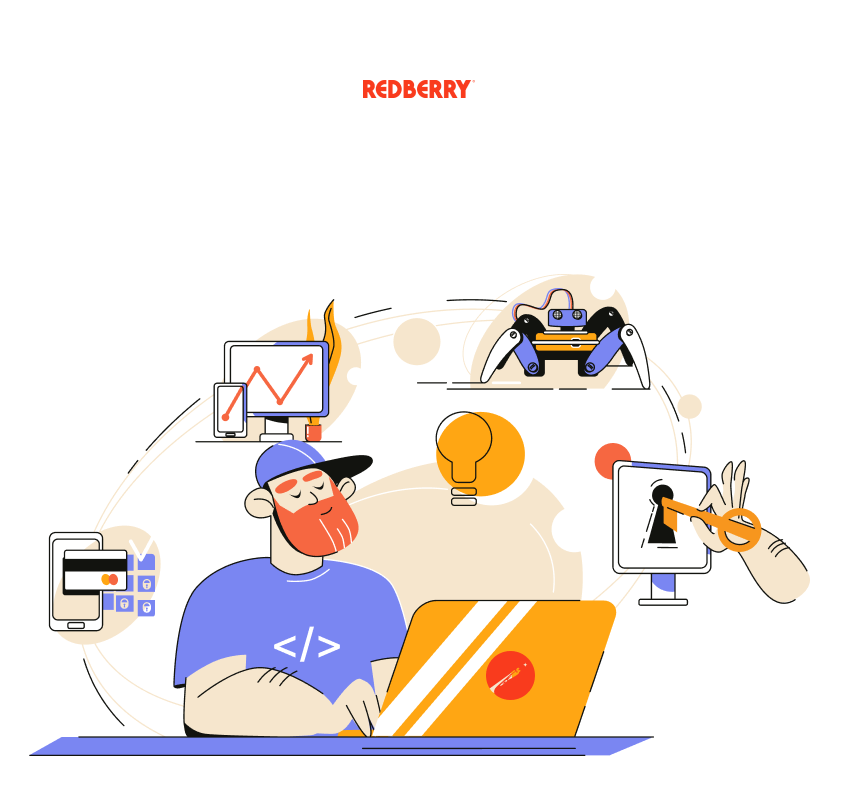
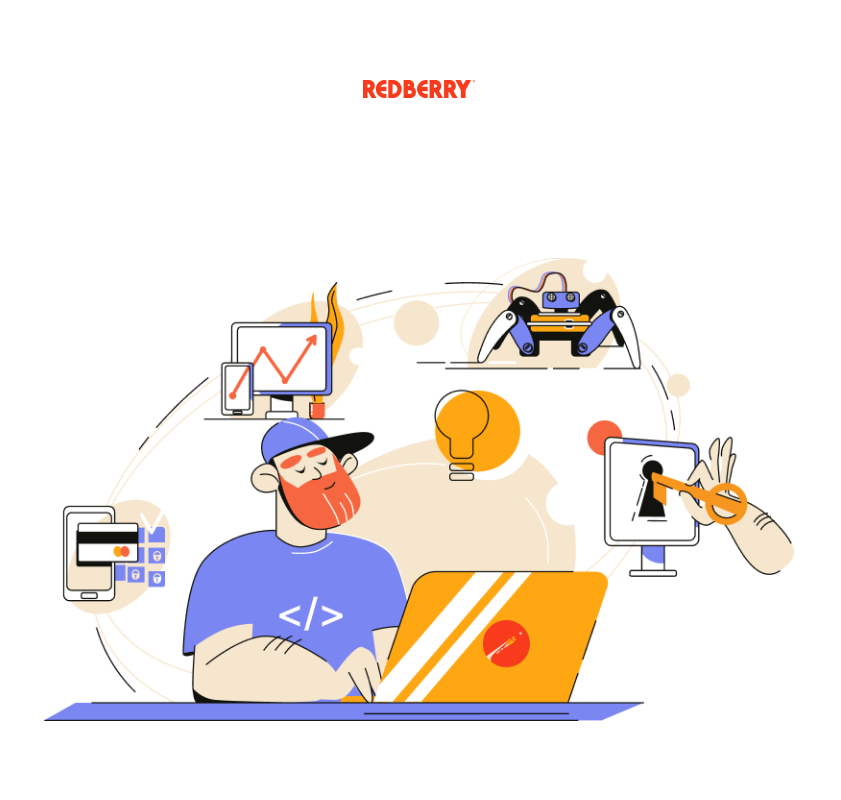
Before and after one commit to omarijalagania/pcfy, a Vue app: page / in a window 1280 px wide. Shown: the top 800 px of the page, without its empty margins (221-1062 px from the left). Built offline with nearby package versions, Linux system fonts and the light colour scheme.

Commit message:
feat: add vuex global storage

```diff
--- a/package.json
+++ b/package.json
@@ -13,7 +13,8 @@
     "axios": "^1.1.2",
     "core-js": "^3.8.3",
     "vue": "^3.2.13",
-    "vue-router": "^4.1.5"
+    "vue-router": "^4.1.5",
+    "vuex": "^4.0.2"
   },
   "devDependencies": {
     "@babel/core": "^7.12.16",
--- a/src/main.js
+++ b/src/main.js
@@ -1,7 +1,7 @@
 import { createApp } from "vue"
 import { createRouter, createWebHistory } from "vue-router"
 import App from "./App.vue"
-
+import { store } from "./state/store"
 import { routes } from "./routes/routes"
 
 const app = createApp(App)
@@ -12,5 +12,5 @@ const router = createRouter({
 })
 
 app.use(router)
-
+app.use(store)
 app.mount("#app")
--- /dev/null
+++ b/src/state/store.js
@@ -0,0 +1,14 @@
+import { createStore } from "vuex"
+
+export const store = createStore({
+  state() {
+    return {
+      name: "",
+    }
+  },
+  mutations: {
+    addName(state, payload) {
+      state.name = payload
+    },
+  },
+})
--- a/src/views/ClientInfo.vue
+++ b/src/views/ClientInfo.vue
@@ -26,6 +26,7 @@ export default {
       position: "",
     }
   },
+
   methods: {
     async submitData() {
       const result = await this.v$.$validate()
@@ -36,11 +37,18 @@ export default {
       }
     },
   },
+  watch: {
+    name() {
+      this.$store.commit("addName", this.name)
+      console.log(this.$store.state.name)
+    },
+  },
   validations() {
     return {
       ...clientValidation,
     }
   },
+
   async created() {
     try {
       this.teams = await getTeams()
--- a/src/views/HomePage.vue
+++ b/src/views/HomePage.vue
@@ -14,9 +14,13 @@ export default {
 
 <template>
   <div class="h-screen">
-    <div class="flex pt-20 pb-24 flex-col justify-center items-center">
+    <div class="flex pt-20 flex-col justify-center items-center">
       <img alt="Vue logo" src="../assets/images/logo.png" />
-      <img class="mt-44" src="../assets/images/main.png" alt="main image" />
+      <img
+        class="mt-40 w-[750px] h-auto object-cover"
+        src="../assets/images/main.png"
+        alt="main image"
+      />
       <div class="mt-28 flex flex-col space-y-6">
         <TheButton
           @click="handleButtonClick"
--- a/src/views/PcInfo.vue
+++ b/src/views/PcInfo.vue
@@ -166,7 +166,7 @@ export default {
               class="h-[60px] w-[270px] border-blue-400 border-2 px-4 outline-none rounded-md"
               :class="{ 'border-red-500': v$.laptop_cpu_threads.$error }"
               v-model="v$.laptop_cpu_threads.$model"
-              placeholder="HP"
+              placeholder="0000"
               type="number"
               id="laptop_cpu_threads"
               name="laptop_cpu_threads"
@@ -194,13 +194,13 @@ export default {
               :class="{ 'text-red-500': v$.laptop_ram.$error }"
               class="font-medium text-lg"
               for="laptop_name"
-              >CPU-ს ნაკადი</label
+              >ლეპტოპის RAM (GB)</label
             >
             <input
               class="h-[60px] w-[400px] border-blue-400 border-2 px-4 outline-none rounded-md"
               :class="{ 'border-red-500': v$.laptop_ram.$error }"
               v-model="v$.laptop_ram.$model"
-              placeholder="HP"
+              placeholder="16"
               type="number"
               id="laptop_ram"
               name="laptop_ram"
```
Also changed, not shown: 1 other file (tests, documents, lock files or other folders).
